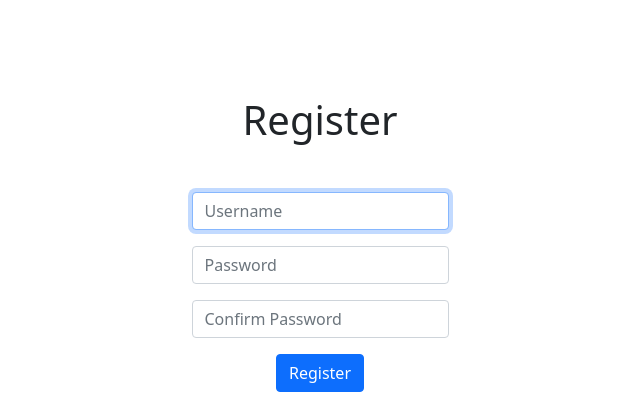
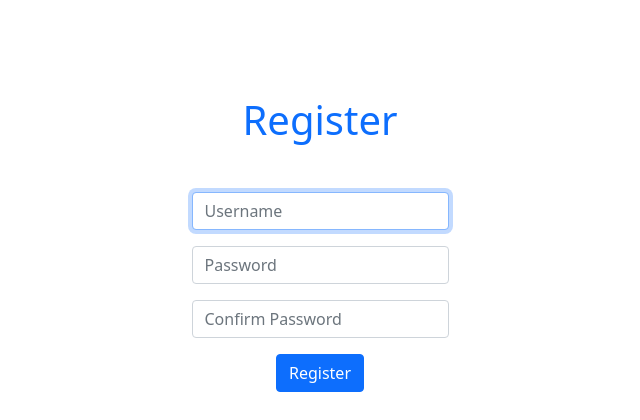
Before and after one commit to Qwilliams815/HarvardCS50x, a Flask app: page /register in a window 1280 px wide. Shown: the part 76-496 px from the top of the page, without its empty margins (320-960 px from the left). Run offline with Flask 2, Linux system fonts and the light colour scheme; some libraries are stand-ins or nearby versions.

Commit message:
Mon, Jun 6, 2022, 6:37 PM +00:00

```diff
--- a/finance/templates/register.html
+++ b/finance/templates/register.html
@@ -5,7 +5,7 @@
 {% endblock %}
 
 {% block main %}
-    <h1 class="m-5">Register</h1>
+    <h1 class="m-5 text-primary">Register</h1>
     <form action="/register" method="post">
         <div class="mb-3">
             <input autocomplete="off" autofocus class="form-control mx-auto w-auto" id="username" name="username" placeholder="Username" type="text">
```
